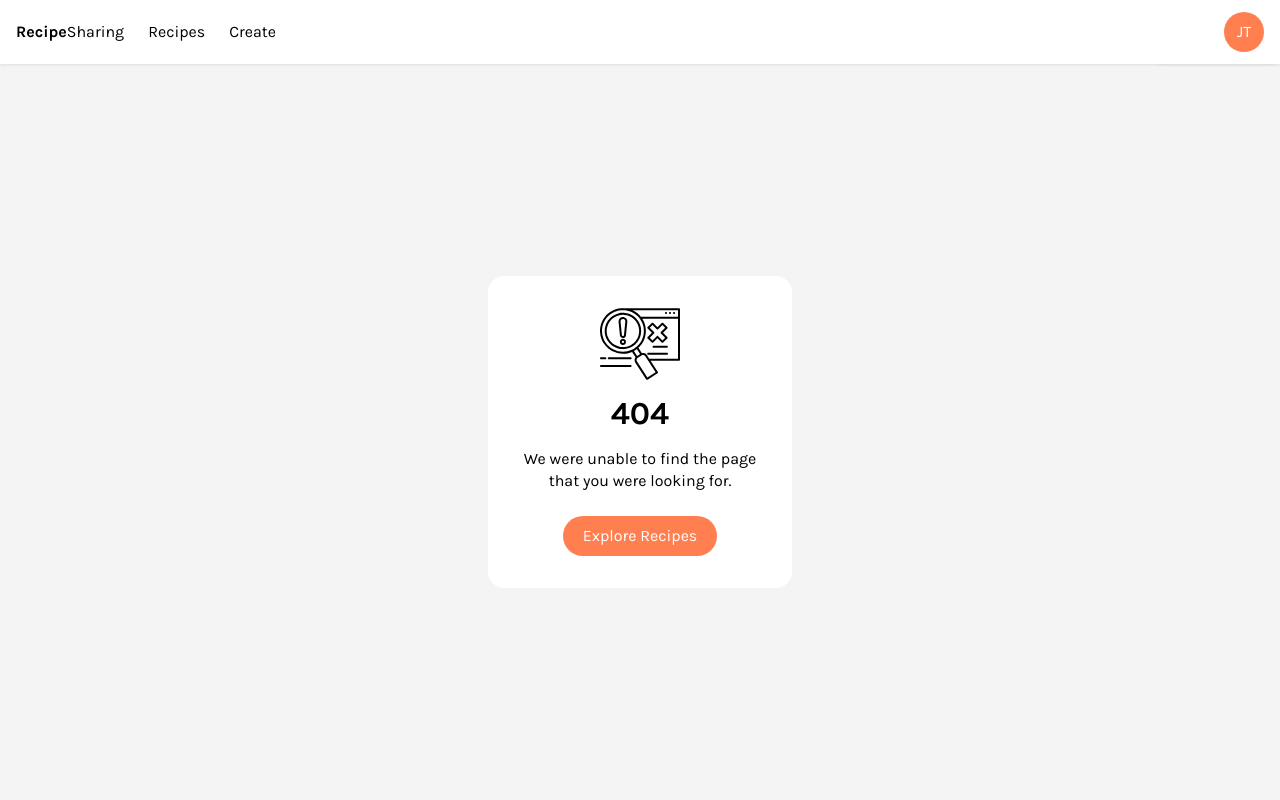
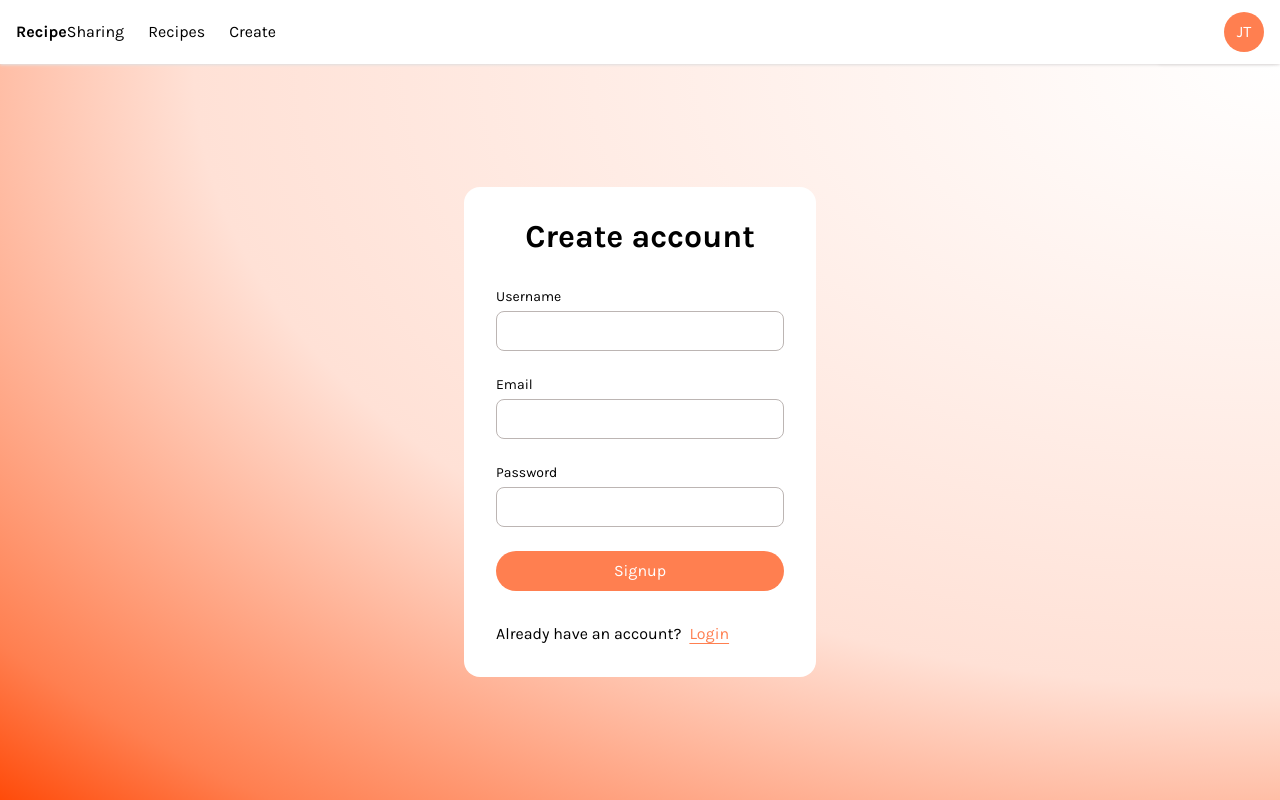
Before and after one commit to dreamz89/recipe-sharing, a React (Vite) app: page /signup in a window 1280 px wide. Before the commit this address had no page. Built offline with nearby package versions, Linux system fonts and the light colour scheme.

Commit message:
feat: add Signup page and Input component

```diff
--- /dev/null
+++ b/src/components/ui/Input/index.tsx
@@ -0,0 +1,29 @@
+interface Props {
+  name: string
+  label: string
+  type?: string
+  placeholder?: string
+  error?: string
+}
+
+const Input = ({ name, label, type = 'text', placeholder, error }: Props) => {
+  return (
+    <div className="relative flex flex-col">
+      <label htmlFor={name} className="mb-1 text-sm">
+        {label}
+      </label>
+      <input
+        type={type}
+        id={name}
+        name={name}
+        placeholder={placeholder}
+        className={`mb-6 h-10 min-w-72 rounded-lg border p-2 ${error ? 'border-error focus:outline-error' : 'border-gray500'}`}
+      ></input>
+      <p className="absolute bottom-2 text-sm leading-none text-error">
+        {error}
+      </p>
+    </div>
+  )
+}
+
+export default Input
--- a/src/index.css
+++ b/src/index.css
@@ -118,4 +118,14 @@
   .container {
     @apply mx-auto w-full max-w-screen-xl px-4;
   }
+
+  .radial-gradient {
+    background: radial-gradient(
+      ellipse farthest-corner at 100% 0,
+      white,
+      #ffe1d6 60%,
+      #ff7f50 90%,
+      #ff4b0a
+    );
+  }
 }
--- a/src/main.tsx
+++ b/src/main.tsx
@@ -3,7 +3,7 @@ import ReactDOM from 'react-dom/client'
 import { BrowserRouter, Routes, Route } from 'react-router'
 import App from '@/App'
 // import Login from '@/pages/Login'
-// import Signup from '@/pages/Signup'
+import Signup from '@/pages/Signup'
 // import Settings from '@/pages/Settings'
 // import Profile from '@/pages/Profile'
 // import Recipes from '@/pages/Recipes'
@@ -16,9 +16,9 @@ ReactDOM.createRoot(document.getElementById('root')!).render(
     <BrowserRouter>
       <Routes>
         <Route path="/" element={<App />}>
-          {/* <Route path="login" element={<Login />} />
+          {/* <Route path="login" element={<Login />} /> */}
           <Route path="signup" element={<Signup />} />
-          <Route path="settings" element={<Settings />} />
+          {/* <Route path="settings" element={<Settings />} />
           <Route path="profile" element={<Profile />} />
           <Route path="recipes">
             <Route index element={<Recipes />} />
--- /dev/null
+++ b/src/pages/Signup/index.tsx
@@ -0,0 +1,36 @@
+import CenteredCard from '@/components/CenteredCard'
+import Button from '@/components/ui/Button'
+import Input from '@/components/ui/Input'
+import BaseLink from '@/components/ui/Link'
+
+const Signup = () => {
+  const handleSubmit = () => {
+    console.log('submit')
+  }
+
+  return (
+    <div className="radial-gradient flex min-h-[calc(100dvh-64px)] items-center justify-center">
+      <CenteredCard>
+        <h2 className="mb-8 text-center">Create account</h2>
+        <Input name="username" label="Username" />
+        <Input name="email" label="Email" type="email" />
+        <Input name="password" label="Password" />
+        <Button
+          variant="primary"
+          onClick={handleSubmit}
+          className="block w-full"
+        >
+          Signup
+        </Button>
+        <p className="mt-8 flex gap-x-2">
+          Already have an account?
+          <BaseLink type="textlink" to="/login">
+            Login
+          </BaseLink>
+        </p>
+      </CenteredCard>
+    </div>
+  )
+}
+
+export default Signup
```
